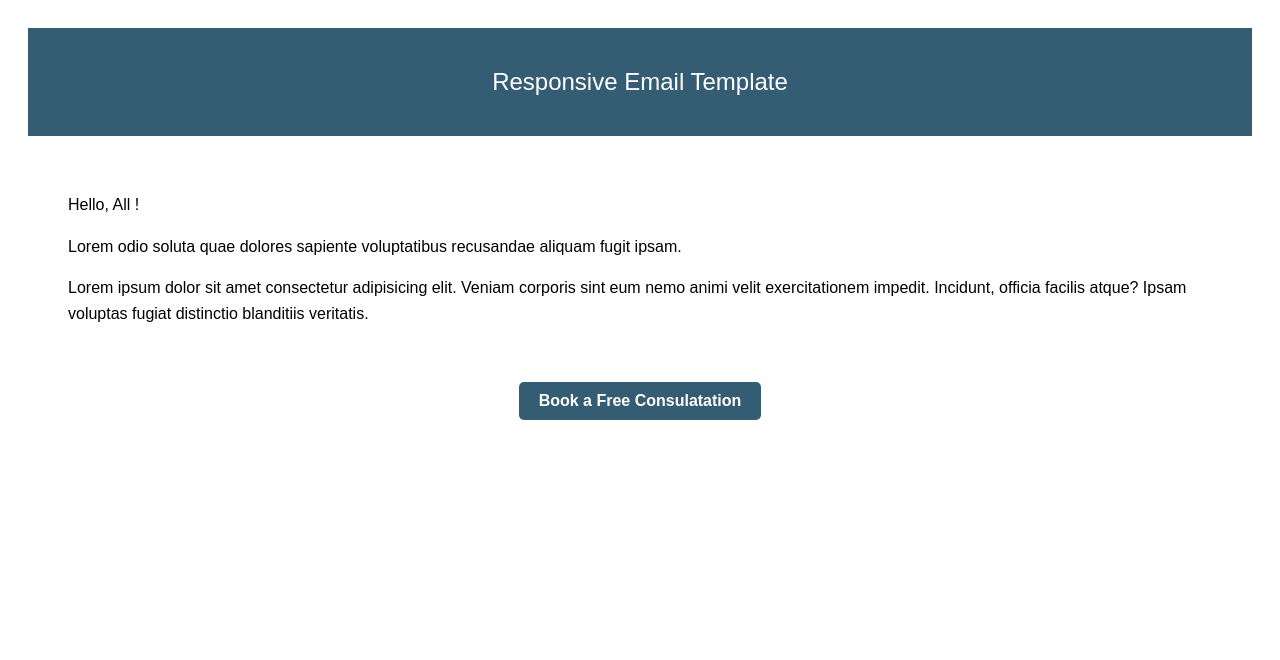
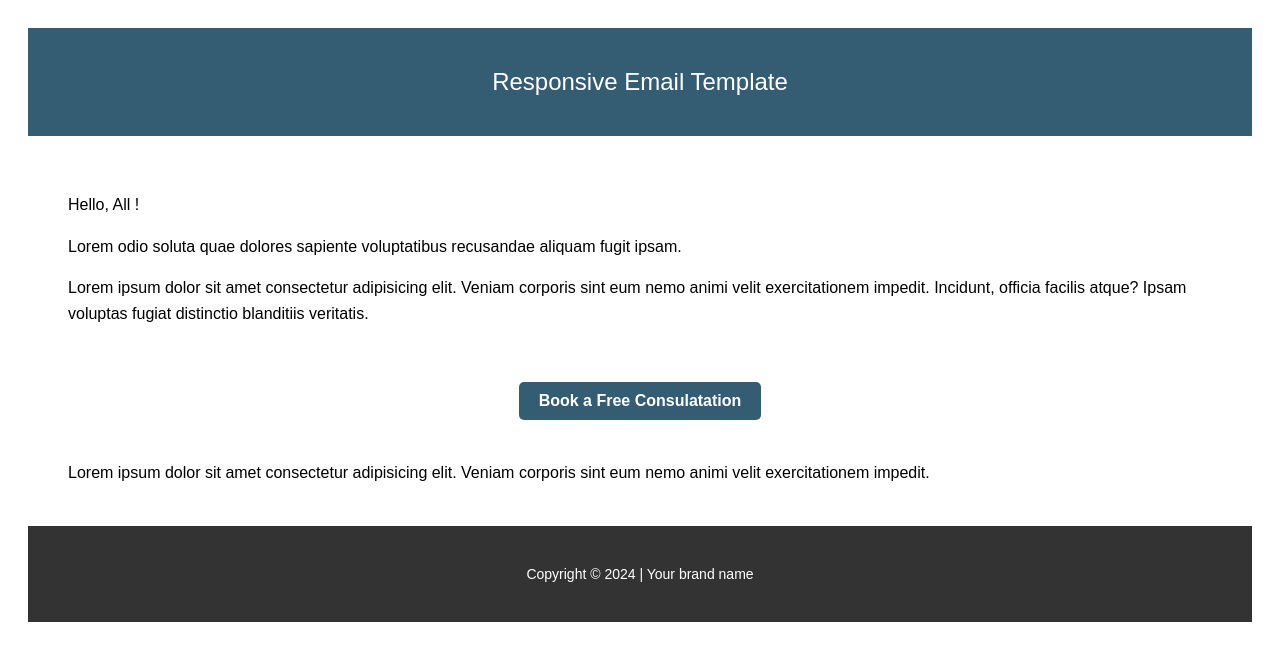
Before and after one commit to StraetenMax/15HtmlEmail, a plain HTML site: page index.html in a window 1280 px wide. Drawn offline with Linux system fonts and the light colour scheme.

Commit message:
mise en place du footer

```diff
--- a/index.html
+++ b/index.html
@@ -37,6 +37,17 @@
                             </table>
                         </td>
                     </tr>
+                    <tr>
+                        <td class="body" style="padding:40px;text-align:left;font-size:16px;line-height:1.6;">
+                            Lorem ipsum dolor sit amet consectetur adipisicing elit. Veniam corporis sint eum nemo animi velit exercitationem impedit.
+                        </td>
+                    </tr>
+                    <!--footer-->
+                    <tr>
+                        <td class="footer" style="background-color:#333333;padding:40px;text-align:center;color:#ffffff;font-size:14px;">
+                            Copyright &copy; 2024 | Your brand name
+                        </td>
+                    </tr>
                 </table>
             </td>
         </tr>
```
